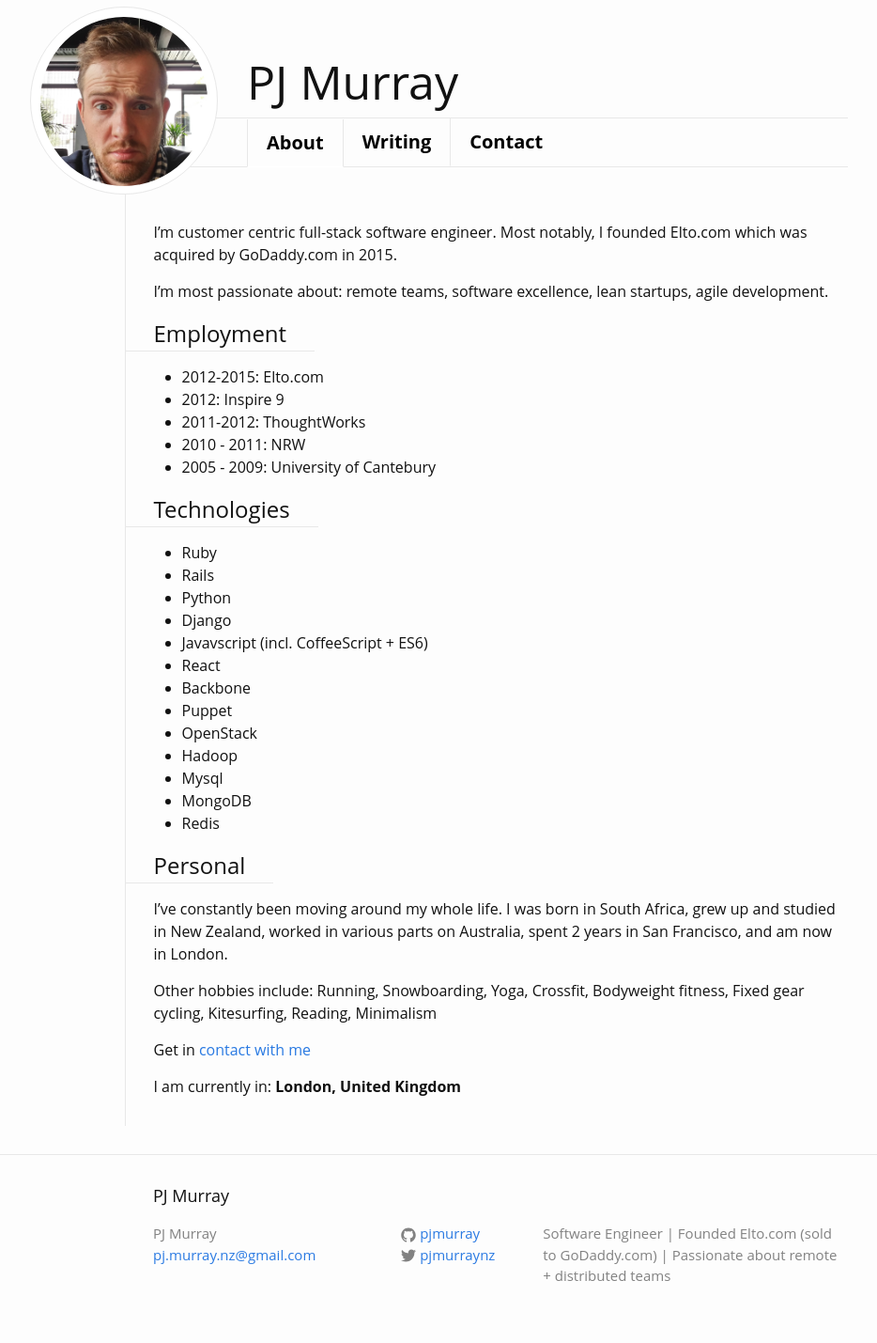
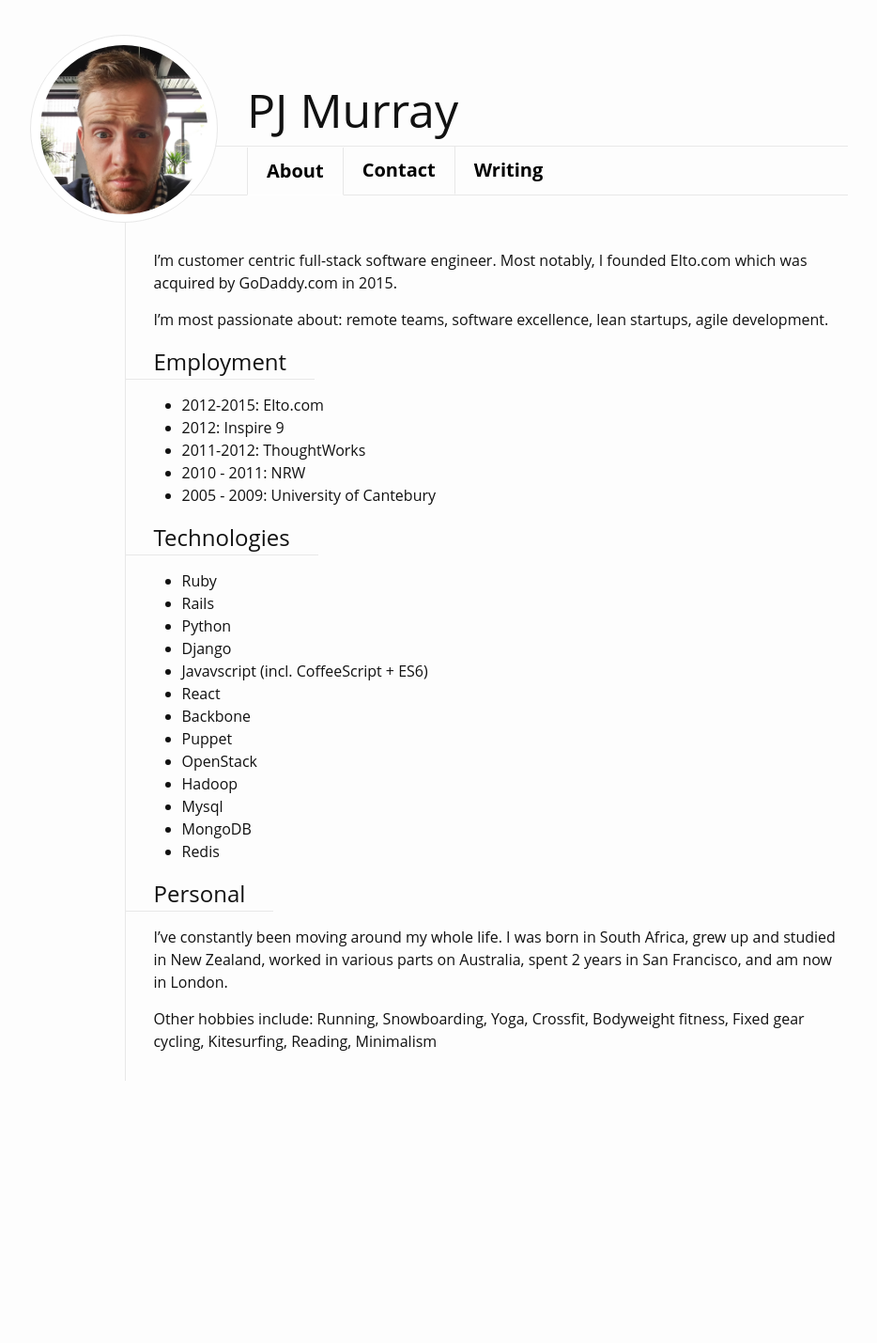
Before and after one commit to pjmurray/pjmurray.github.io, a Jekyll site: the page built from about.md, in a window 1280 px wide. Shown: the whole page at 94% size, without its empty margins (107-1041 px from the left). Built offline with Jekyll 4.4.1, drawn with Linux system fonts in a browser that asks for light colours; after the commit the page ends 1180 px from its top, so only the background shows below that.

Commit message:
update contact page

```diff
--- a/_includes/header.html
+++ b/_includes/header.html
@@ -11,7 +11,7 @@
           <h2> PJ Murray </h2>
           <nav class="site-nav">
         <div class="trigger">
-          {% for my_page in site.pages %}{% if my_page.title %}{% if page.url == my_page.url %}<a class="page-link active" href="{{ my_page.url | prepend: site.baseurl }}">{{ my_page.title }}</a>{% else %}<a class="page-link" href="{{ my_page.url | prepend: site.baseurl }}">{{ my_page.title }}</a>{% endif %}{% endif %}{% endfor %}<a class='contact'>Contact</a>
+          {% for my_page in site.pages | sort: 'order'%}{% if my_page.title %}{% if page.url == my_page.url %}<a class="page-link active" href="{{ my_page.url | prepend: site.baseurl }}">{{ my_page.title }}</a>{% else %}<a class="page-link" href="{{ my_page.url | prepend: site.baseurl }}">{{ my_page.title }}</a>{% endif %}{% endif %}{% endfor %}
         </div>
       </nav>
 
--- a/_layouts/default.html
+++ b/_layouts/default.html
@@ -13,7 +13,7 @@
       </div>
     </div>
 
-    {% include footer.html %}
+    <!-- {% include footer.html %} -->
 
   </body>
 
--- a/_sass/_theme.scss
+++ b/_sass/_theme.scss
@@ -53,7 +53,7 @@
       border-left: 1px solid $black;
     }
     }
-    &.contact {
+    &:last-child {
       // float: right;
       border-right: 0;
     }
@@ -67,7 +67,7 @@
   position: relative;
   height: 155px;
 
-  margin-top: 50px;
+  margin-top: 80px;
   $font-size:50px;
   h2 {
     // margin-top: 40px;
--- a/about.md
+++ b/about.md
@@ -30,9 +31,3 @@
 spent 2 years in San Francisco, and am now in London.
 
 Other hobbies include: {{ site.interests | join: ', ' }}
-
-Get in [contact with me][email]
-
-I am currently in: **{{site.current_location}}**
-
-[email]: mailto:{{site.email}}
--- a/index.html
+++ b/index.html
@@ -1,9 +1,6 @@
 ---
-layout: default
+layout: home
 ---
 
 <div class="home">
-<div markdown='1'>
- {% include test.md %}
 </div>
-</div>
```
Also changed, not shown: other parts of about.md (+1 -0 lines), _layouts/home.html (added, +13 -0 lines), contact.md (added, +20 -0 lines), posts.md (+1 -0 lines).
